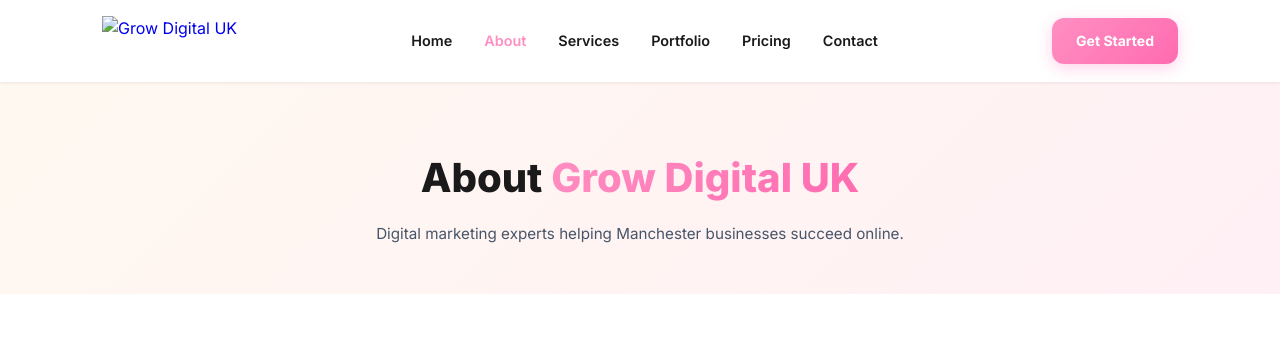
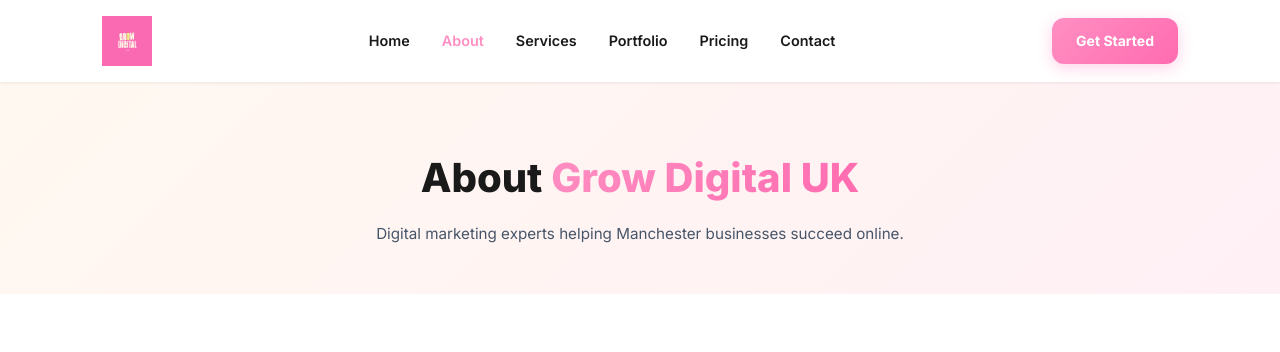
Before and after one commit to growdigitaluk/Website, a plain HTML site: page about.html in a window 1280 px wide. Shown: the top 352 px of the page. Drawn offline with Linux system fonts and the light colour scheme.

Commit message:
Add files via upload

```diff
--- a/about.html
+++ b/about.html
@@ -258,7 +258,7 @@
         <div class="container">
             <nav>
                 <a href="index.html" class="logo">
-                    <img src="assets/images/logo.png" alt="Grow Digital UK" class="logo-img">
+                    <img src="logo.png" alt="Grow Digital UK" class="logo-img">
                 </a>
                 <button class="menu-toggle" aria-label="Toggle menu">
                     <span></span>
```
Also changed, not shown: contact.html (+1 -1 lines), cookies.html (+1 -1 lines), index.html (+1 -1 lines), portfolio.html (+1 -1 lines), pricing.html (+1 -1 lines), privacy.html (+1 -1 lines), services.html (+1 -1 lines), terms.html (+1 -1 lines).
